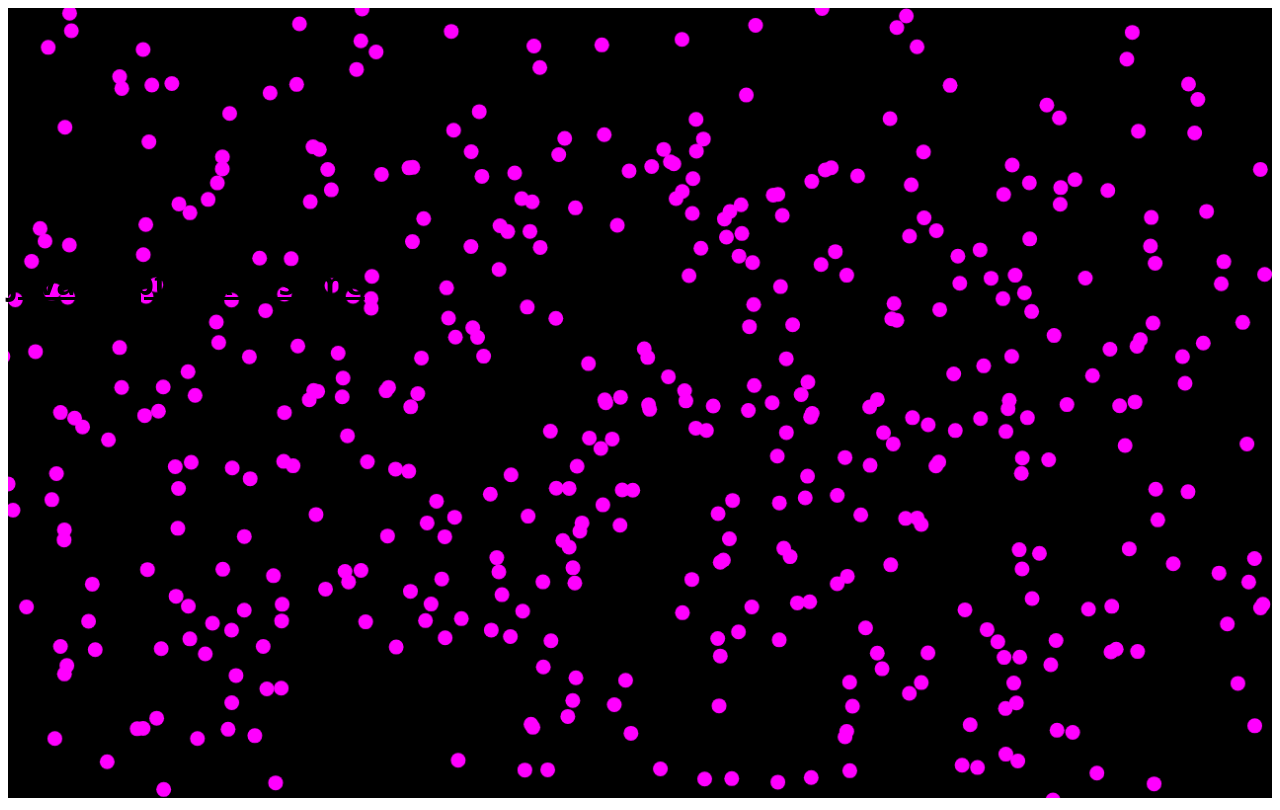
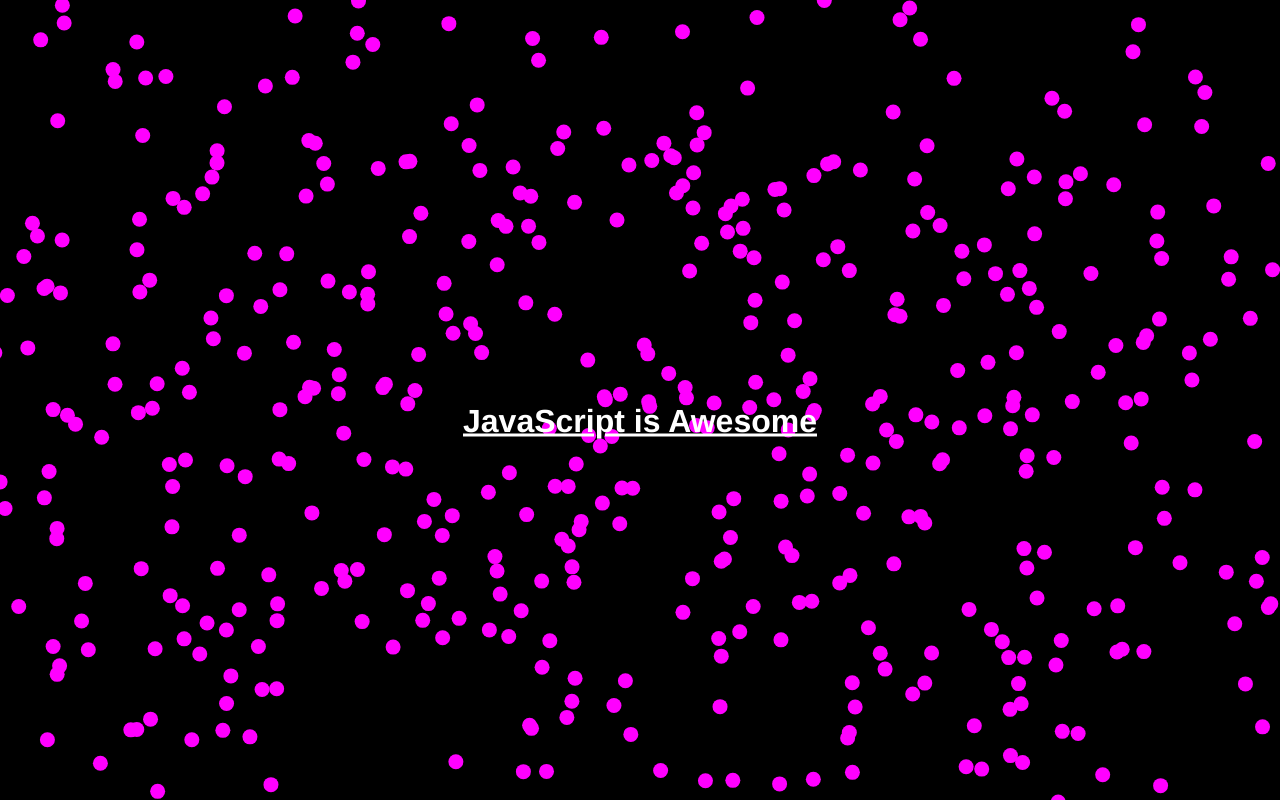
Before and after one commit to DarkShadowGithubOfficial/particle-burst, a plain HTML site: page index.html in a window 1280 px wide. Drawn offline with Linux system fonts and the light colour scheme.

Commit message:
Update style.css

```diff
--- a/style.css
+++ b/style.css
@@ -1,18 +1,14 @@
+body {
+  margin: 0;
+}
 #header {
-font-family: system-ui;
+font-family: 'Franklin Gothic Medium', 'Arial Narrow', Arial, sans-serif;
 text-decoration: underline;
 position:absolute;
-top: 30%;
-text-align: center;
-}
-#btn {
-position: absolute;
-top: 40%;
-font-family: Verdana;
-border: none;
+top: 50%;
 color: white;
-background: none;
-transition: background 1s ease-in-out;
+left: 50%;
+transform: translate(-50%, -50%);
 }
 #canvas {
 background: black;
```
